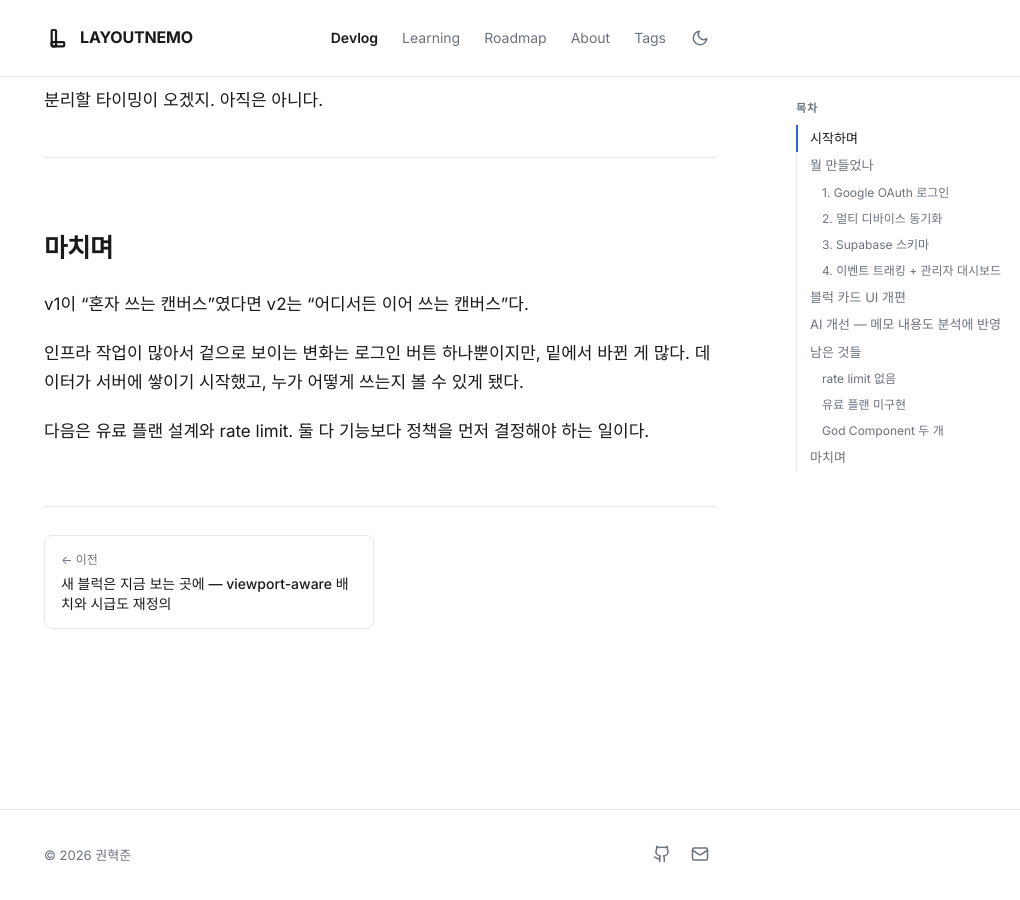
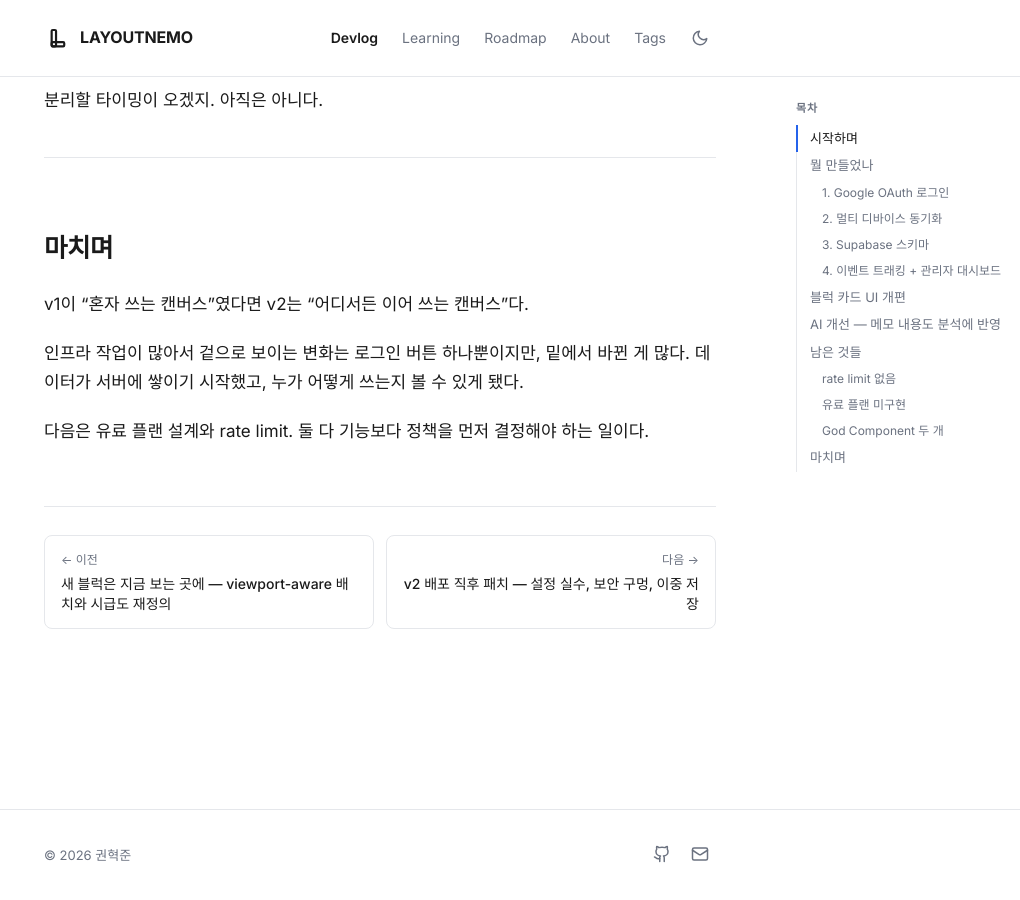
Before and after one commit to Yuwolx/LAYOUTNEMO, a Jekyll site: the page built from docs/devlog/2026-06-08-v2-complete.md, in a window 1280 px wide and 900 px high, scrolled down 5154 px. Shown: the whole window, without its empty margins (260-1280 px from the left). Built offline with Jekyll 4.4.1, drawn with Linux system fonts in a browser that asks for light colours; some web fonts are replaced; part of the change alters nothing that is shown.

Commit message:
Add devlog: v2 배포 직후 패치 포스트
설정 실수 4개, Open Redirect 취약점, 이중 저장 버그 기록.

Co-Authored-By: Claude Sonnet 4.6 <noreply@anthropic.com>

````diff
--- /dev/null
+++ b/docs/devlog/2026-06-09-v2-first-patch.md
@@ -0,0 +1,208 @@
+---
+layout: post
+title: "v2 배포 직후 패치 — 설정 실수, 보안 구멍, 이중 저장"
+parent: Devlog
+nav_order: 10
+---
+
+# v2 배포 직후 패치
+{: .no_toc }
+
+**2026-06-09 — 코드는 맞았고 설정이 틀렸다**
+{: .fs-5 .fw-300 }
+
+---
+
+<details markdown="block">
+<summary>목차</summary>
+{: .text-delta }
+- TOC
+{:toc}
+</details>
+
+---
+
+## 시작하며
+
+배포 버튼을 누르고 30분 후, 로그인이 터졌다.
+
+코드를 아무리 봐도 문제가 없었다. 로컬에서는 멀쩡하게 돌아갔다. 결국 범인은 Vercel 환경변수에 엉뚱한 값이 들어있던 것이었다. 그리고 그 과정에서 보안 구멍도 하나 발견했다.
+
+이 포스트는 배포 직후 24시간 동안 발생한 버그들의 기록이다.
+
+---
+
+## 1. Supabase URL이 다른 프로젝트 것이었다
+
+### 증상
+
+로그인 버튼을 누르면 Safari가 **"서버를 찾을 수 없음"** 화면을 띄웠다.
+
+### 원인
+
+Vercel의 `NEXT_PUBLIC_SUPABASE_URL` 환경변수에 설정된 값이 이 프로젝트 것이 아니었다. 과거에 테스트하다 버린 다른 Supabase 프로젝트의 URL이 그대로 남아있었다.
+
+```
+# Vercel에 설정되어 있던 값 (잘못됨)
+NEXT_PUBLIC_SUPABASE_URL=https://shuhkwudlibcbveheftg.supabase.co
+
+# 실제 이 프로젝트의 URL
+NEXT_PUBLIC_SUPABASE_URL=https://pwxmtjwjlqdkgzisakqg.supabase.co
+```
+
+`NEXT_PUBLIC_SUPABASE_ANON_KEY`도 마찬가지였다. 잘못된 프로젝트의 키가 설정되어 있었다.
+
+### 교훈
+
+환경변수는 배포 전에 반드시 프로덕션에서 직접 확인해야 한다. 로컬 `.env.local`이 맞다고 Vercel도 맞다는 보장이 없다.
+
+---
+
+## 2. Google OAuth 콜백이 localhost로 돌아왔다
+
+### 증상
+
+URL을 고치고 다시 로그인을 시도했더니, Google 인증 후 `localhost:3000`으로 리다이렉트됐다.
+
+### 원인
+
+Supabase 대시보드 → Authentication → URL Configuration에 프로덕션 콜백 URL을 추가하지 않았다.
+
+Supabase는 OAuth 인증 후 허용된 리다이렉트 URL 목록 안의 주소로만 돌려보낸다. 등록하지 않은 URL은 기본값인 `localhost:3000`으로 처리된다.
+
+### 수정
+
+Supabase 대시보드에 아래 URL을 추가했다.
+
+```
+https://www.layoutnemo.com/auth/callback
+```
+
+코드가 아닌 대시보드 설정 문제였다.
+
+---
+
+## 3. 로그인 성공인데 UI는 여전히 "로그인" 버튼
+
+### 증상
+
+Google 인증을 마치고 돌아왔는데 헤더의 로그인 버튼이 그대로 남아있었다. 로그인이 된 건지 안 된 건지 알 수 없었다.
+
+### 원인
+
+`NEXT_PUBLIC_SUPABASE_ANON_KEY`도 잘못된 값이었다. URL은 고쳤지만 키가 아직 엉뚱한 프로젝트 것이라 세션 쿠키를 제대로 발급받지 못했다.
+
+URL이랑 키가 **두 환경변수 모두** 맞아야 정상 동작한다. 하나만 고치면 반쪽짜리 에러가 난다.
+
+---
+
+## 4. 관리자 대시보드 새로고침하면 로그인 초기화
+
+### 증상
+
+`/admin`에 로그인하면 대시보드가 보인다. 새로고침하면 다시 로그인 폼이 뜬다.
+
+### 원인
+
+admin 세션 쿠키를 `path: "/admin"`으로 발급했더니, `/api/admin/auth` 요청에 쿠키가 전송되지 않았다.
+
+브라우저는 쿠키의 `path`가 요청 URL의 접두사일 때만 쿠키를 보낸다. `/api/admin/auth`는 `/admin`의 하위 경로가 아니기 때문에 쿠키가 없다고 판단하고 인증 실패를 반환했다.
+
+```typescript
+// 잘못된 설정
+cookieStore.set(COOKIE, token, { path: "/admin" })
+
+// 수정 후
+cookieStore.set(COOKIE, token, { path: "/" })
+```
+
+---
+
+## 5. 관리자 대시보드 유저 수가 0명
+
+### 증상
+
+분명히 로그인한 유저가 있는데 관리자 대시보드에 유저 수가 0으로 표시됐다.
+
+### 원인
+
+클라이언트 컴포넌트에서 일반 anon key로 Supabase를 직접 쿼리하고 있었다. `user_profiles` 테이블은 RLS(Row Level Security)로 보호되어 있어서, anon key로는 자기 자신의 row만 읽을 수 있다. 관리자라도 anon key를 쓰면 RLS에 막힌다.
+
+### 수정
+
+쿼리를 서버 사이드 API 라우트로 옮기고, service role key를 사용하도록 했다.
+
+```typescript
+// app/api/admin/stats/route.ts
+function createServiceClient() {
+  const url = process.env.NEXT_PUBLIC_SUPABASE_URL
+  const key = process.env.SUPABASE_SERVICE_ROLE_KEY  // RLS 우회
+  return createClient(url, key, { auth: { persistSession: false } })
+}
+```
+
+`SUPABASE_SERVICE_ROLE_KEY`는 절대 `NEXT_PUBLIC_` 접두사를 붙이면 안 된다. 브라우저에 노출되면 RLS 전체가 무력화된다. 서버 전용 환경변수로 관리해야 한다.
+
+---
+
+## 6. Open Redirect 취약점
+
+코드 리뷰 중에 발견했다. 로그인 실패와는 무관하지만, 그냥 넘어갈 수 없었다.
+
+### 문제
+
+`/auth/callback` 라우트에서 `next` 파라미터를 그대로 `new URL()`에 넘겼다.
+
+```typescript
+// 기존 코드
+const next = url.searchParams.get("next") ?? "/"
+return NextResponse.redirect(new URL(next, url.origin))
+```
+
+`next` 값이 `//evil.com`이면 브라우저는 이를 `https://evil.com`으로 해석한다. 인증 후 외부 사이트로 리다이렉트되는 피싱 공격에 활용될 수 있다.
+
+```
+# 공격 시나리오
+https://layoutnemo.com/auth/callback?next=//evil.com/steal-token
+```
+
+### 수정
+
+경로가 `/`로 시작하고 `//`로는 시작하지 않는 경우만 허용하도록 검증을 추가했다.
+
+```typescript
+const nextRaw = url.searchParams.get("next") ?? "/"
+const nextParam = nextRaw.startsWith("/") && !nextRaw.startsWith("//")
+  ? nextRaw
+  : "/"
+return NextResponse.redirect(new URL(nextParam, url.origin))
+```
+
+발견 즉시 수정했다.
+
+---
+
+## 7. 블럭 수정마다 Supabase에 두 번 저장
+
+### 문제
+
+`saveToHistory` 함수를 살펴봤더니 Supabase 저장이 두 번 일어나고 있었다.
+
+1. `persistCanvasNow(nextCanvas)` — 즉시 저장
+2. `setCanvases(...)` → `canvases` 상태 변경 → `useEffect` 2초 디바운스 저장
+
+블럭을 하나 이동하면 Supabase write가 두 번 나간다. 평소엔 문제없지만 낭비다.
+
+### 수정
+
+`saveToHistory`에서 즉시 저장 호출을 제거했다. `useEffect`의 2초 디바운스가 모든 상태 변경을 커버하기 때문에 충분하다. 탭을 닫더라도 localStorage에는 이미 저장되어 있어서 데이터 손실이 없다.
+
+`handleCreateCanvas`의 즉시 저장은 그대로 남겨뒀다. 새 캔버스는 `canvases` 배열에 없는 상태에서 만들어지기 때문에, 디바운스만 믿으면 2초 안에 탭을 닫을 경우 서버에 등록이 안 될 수 있다.
+
+---
+
+## 정리
+
+배포 후 하루 동안 발생한 버그 7개 중 코드 버그는 사실상 없었다. 설정 누락 4개, 설계 실수 1개, 보안 취약점 1개, 성능 낭비 1개.
+
+**설정 실수를 잡는 가장 빠른 방법은 배포 직후 직접 써보는 것**이다. 테스트 계정으로 로그인해보고, 관리자 페이지 새로고침해보고, 네트워크 탭 열어서 요청이 어디로 가는지 확인하는 것. 자동화된 테스트가 잡아주지 못하는 영역이다.
--- a/docs/devlog/index.md
+++ b/docs/devlog/index.md
@@ -24,6 +24,7 @@ LAYOUTNEMO를 만들면서 마주친 문제, 선택, 삽질, 배운 것을 기
 
 | 날짜 | 제목 | 상태 |
 |------|------|------|
+| 2026-06-09 | [v2 배포 직후 패치 — 설정 실수, 보안 구멍, 이중 저장]({{ site.baseurl }}/docs/devlog/2026-06-09-v2-first-patch/) | ✅ 공개 |
 | 2026-06-08 | [v2 완성 — 로그인, 동기화, 관리자 대시보드, 그리고 메모]({{ site.baseurl }}/docs/devlog/2026-06-08-v2-complete/) | ✅ 공개 |
 | 2026-04-23 | [v2 아키텍처를 결정한 날 — 게스트 전용에서 멀티 기기 동기화로]({{ site.baseurl }}/docs/devlog/2026-04-23-v2-architecture-decision/) | ✅ 공개 |
 
````
